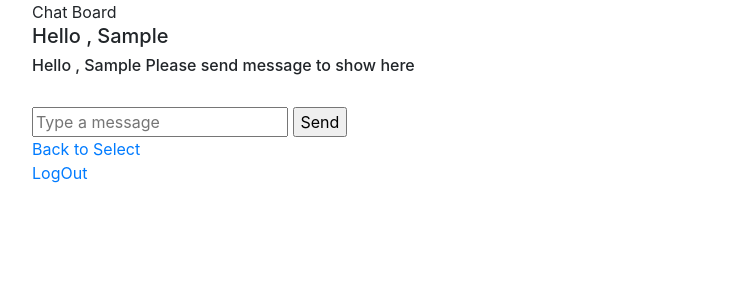
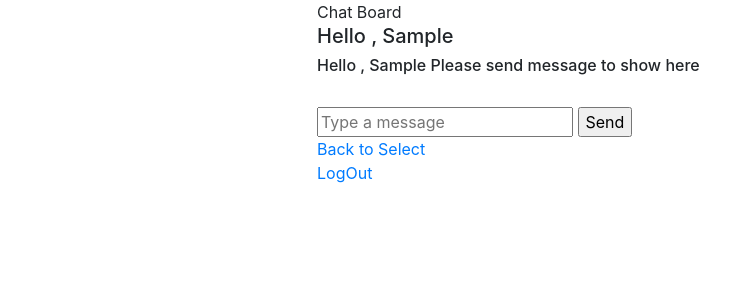
Before and after one commit to pruthvi0728/mywebsite, a Django app: page /chatapp/chatmain in a window 1280 px wide. Shown: the top 300 px of the page, without its empty margins (53-783 px from the left). Run offline with Django 3.2, Linux system fonts and the light colour scheme; the visitor is signed in with stand-in values (Sample User, id 1); data that the repository does not hold is empty; some libraries are stand-ins or nearby versions.

Commit message:
MyWebsite update 0.6.0

```diff
--- a/chatapp/templates/chatapp/chatmain.html
+++ b/chatapp/templates/chatapp/chatmain.html
@@ -14,7 +14,8 @@
 <body>
     <div class="wrapper fadeInDown container">
         <div class="row">
-            <div class="col-md-9">
+            <div class="col-md-3"></div>
+            <div class="col-md-6">
                 <div class="formContent">
                     <div class="fadeIn first">
                       <span class="chathead">Chat Board</span>
@@ -73,6 +74,7 @@
                     </div>
                 </div>
             </div>
+            <div class="col-md-3"></div>
         </div>
     </div>
 </body>
--- a/chatapp/templates/chatapp/selectusr.html
+++ b/chatapp/templates/chatapp/selectusr.html
@@ -32,7 +32,7 @@
                             </label>
                         </div>
                         {% endfor %}
-                        <input type="submit" class="fadeIn fourth" name="send" value="Send">
+                        <input type="submit" class="fadeIn fourth" name="select" value="Select">
                     </form>
                     <div id="formFooter">
                       <a class="underlineHover" href="logout">LogOut</a>
```
